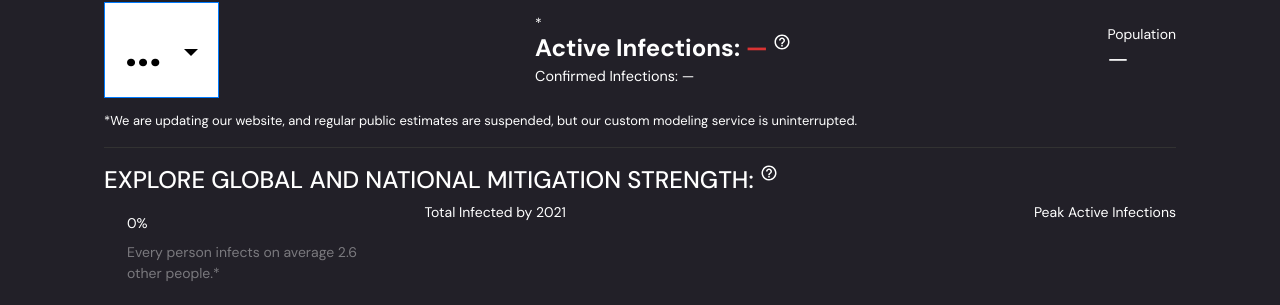
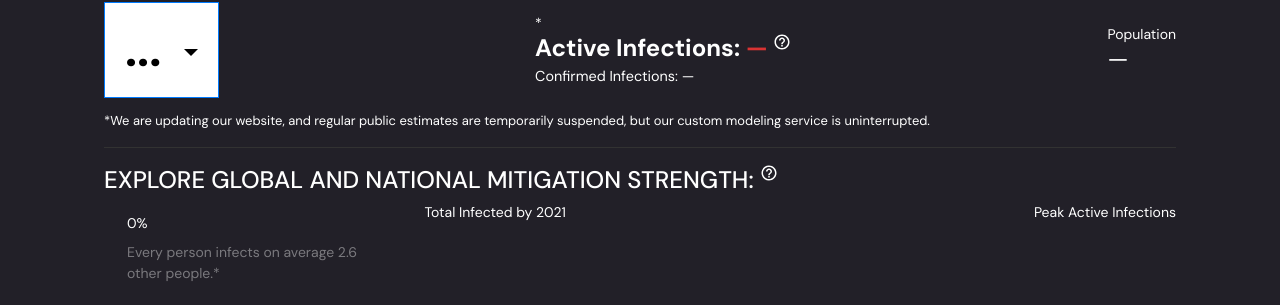
Before and after one commit to epidemics/covid, a Python web app: template server/templates/model.html in a window 1280 px wide. Shown: the part 122-427 px from the top of the page. Run offline with Jinja, Linux system fonts and the light colour scheme; the template is opened without the code that fills it, so the values that code supplies are empty; some libraries are stand-ins or nearby versions.

Commit message:
copy change: *temporarily* suspeneded

```diff
--- a/server/templates/lines.html
+++ b/server/templates/lines.html
@@ -38,7 +38,7 @@
   </div>
 
 </div>
-<p style="margin: 1em 0; font-size: 90%;">*We are updating our website, and regular public estimates are suspended, but our custom modeling service is uninterrupted.</p>
+<p style="margin: 1em 0; font-size: 90%;">*We are updating our website, and regular public estimates are temporarily suspended, but our custom modeling service is uninterrupted.</p>
 <hr />
 <h5 class="mitigation-strength-heading">
   Explore global and national mitigation strength:
```
